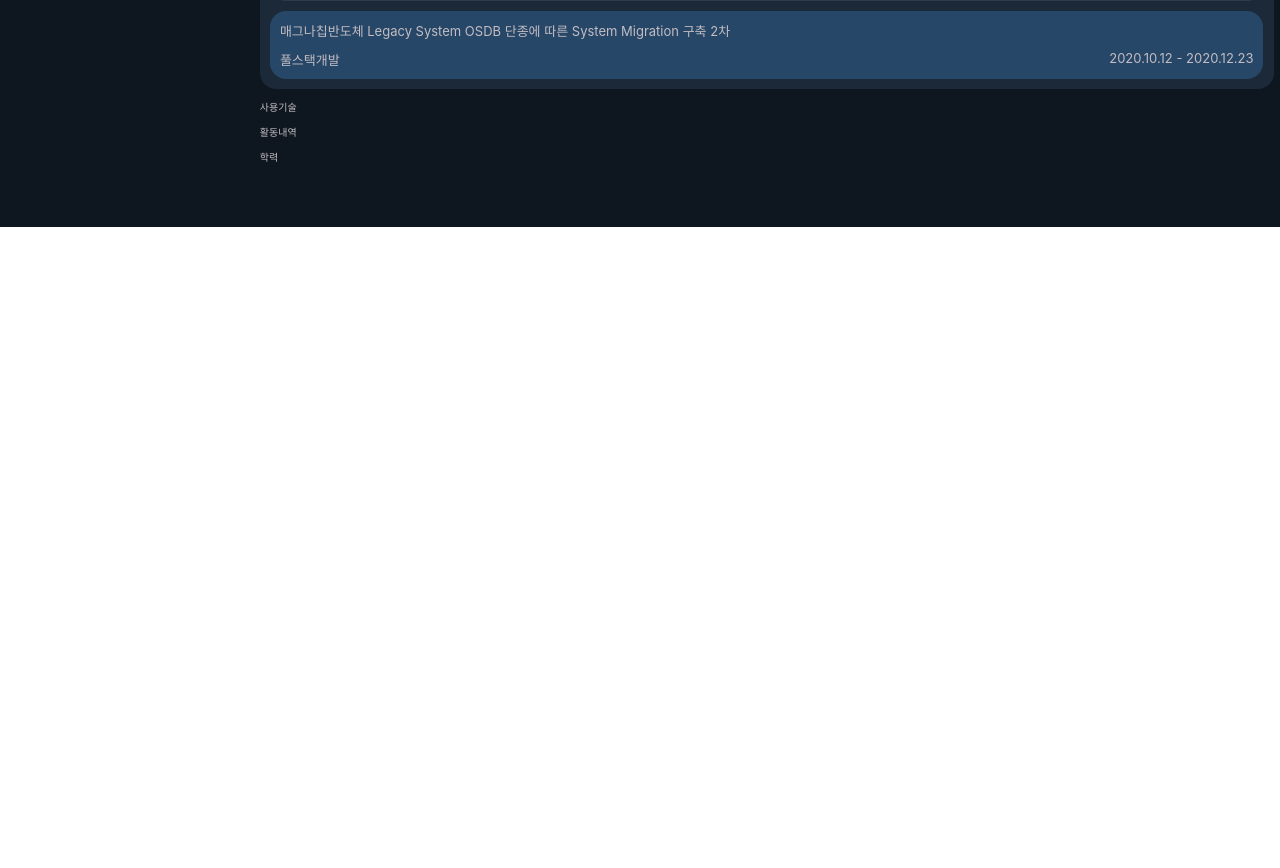
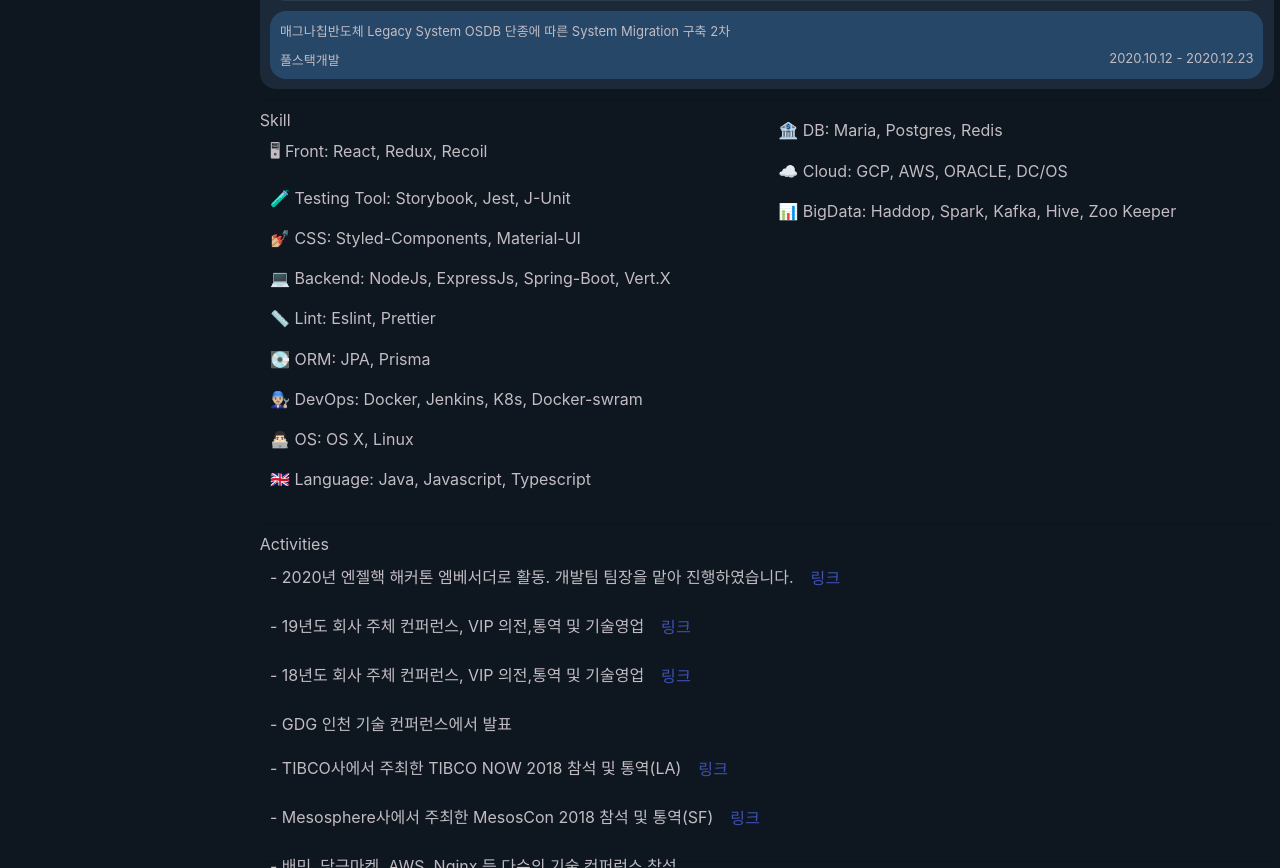
Before and after one commit to LOGANLEEE/resume, a React (Create React App) app: page / in a window 1280 px wide. Shown: the part 586-1454 px from the top of the page. Before the commit the page ends 813 px from the top, so only its background shows below. Built offline with nearby package versions, Linux system fonts and the light colour scheme.

Commit message:
imrpv Right

```diff
--- a/src/Containers/Right/Wrapper.ts
+++ b/src/Containers/Right/Wrapper.ts
@@ -8,7 +8,7 @@
 	flex-direction: column;
 	flex-wrap: wrap;
 	gap: 10px;
-
+	font-size: 1.6rem;
 	.block1 {
 		width: 100%;
 	}
--- a/src/Containers/Right/index.tsx
+++ b/src/Containers/Right/index.tsx
@@ -1,16 +1,23 @@
 import React, { FunctionComponent, HTMLAttributes } from 'react';
 import { Wrapper } from './Wrapper';
 import { Carrier } from 'Components/Carrier';
+import { SkillList } from 'Components/SkillList';
+import { Activity } from 'Components/Activity';
+import { Divider } from '@material-ui/core';
 
 interface Props {}
 
-export const Right: FunctionComponent<Props & HTMLAttributes<HTMLDivElement>> = ({ className }) => (
+export const Right: FunctionComponent<Props & HTMLAttributes<HTMLDivElement>> = ({ className }) => {
+	return (
 		<Wrapper className={className}>
 			<div className='block1'>
 				<Carrier />
 			</div>
-		<div>사용기술</div>
-		<div>활동내역</div>
-		<div>학력</div>
+			<Divider />
+			<SkillList />
+			<Divider />
+			<Activity />
+			<Divider />
 		</Wrapper>
 	);
+};
```
Lines whose indentation alone changed are shown as unchanged.
